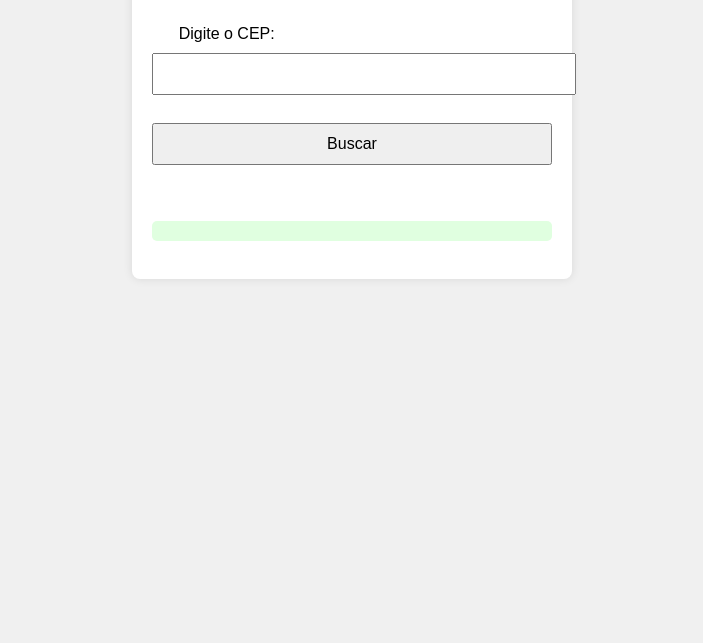
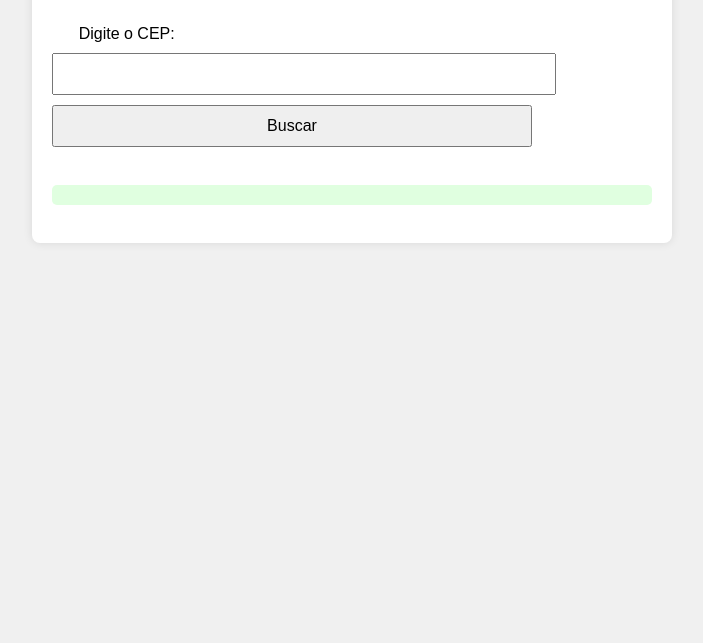
Before and after one commit to docarley/PrjConsumoAPI_CEP, a plain HTML site: page index.html in a window 1280 px wide. Shown: the part 157-800 px from the top of the page, without its empty margins (288-991 px from the left). Drawn offline with Linux system fonts and the light colour scheme; files whose address does not match are found by name.

Commit message:
Update style.css

```diff
--- a/css/style.css
+++ b/css/style.css
@@ -5,7 +5,7 @@ body {
 }
 
 .container {
-    max-width: 400px;
+    max-width: 600px;
     margin: auto;
     background: white;
     padding: 20px;
@@ -19,7 +19,7 @@ h1 {
 
 input,
 button {
-    width: 100%;
+    width: 80%;
     padding: 10px;
     margin-top: 10px;
     font-size: 16px;
```
